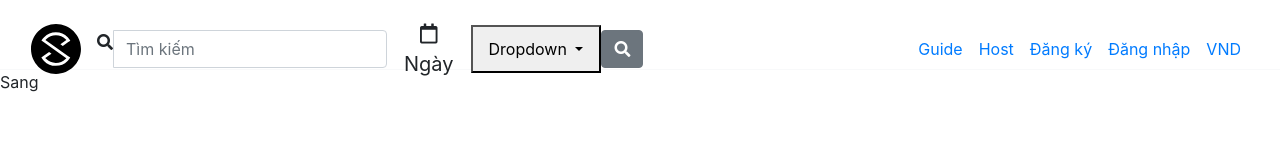
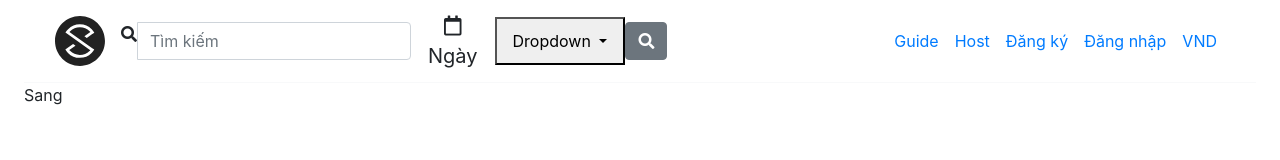
Before and after one commit to TranSangQST/luxstay-template, a plain HTML site: page index.html in a window 1280 px wide. Drawn offline with nearby package versions, Linux system fonts and the light colour scheme.

Commit message:
homepage header logo

```diff
--- a/assets/css/header.css
+++ b/assets/css/header.css
@@ -1,8 +1,23 @@
 
 
 .main-header{
-    height: var(--main-header-height);
+    /* height: var(--main-header-height); */
     /* background-color: aqua; */
+}
+
+
+
+.home-page-logo-link{
+
+}
+
+.home-page-logo-svg{
+    fill: #222222;
+}
+
+.home-page-logo-link:hover
+.home-page-logo-svg{
+    fill: #F65E39;
 }
 
 
@@ -13,6 +28,8 @@
 .main-header-search{
     flex: 1;
 }
+
+
 
 .main-header-input-group{
 
--- a/index.html
+++ b/index.html
@@ -14,12 +14,12 @@
     <title>Document</title>
 </head>
 <body>
-    <div class="home-page">
+    <div class="home-page px-4 py-0">
         <header class="main-header border-bottom border-light">
             <div class="container-fluid">
-                <nav class="navbar navbar-expand-lg">
-                    <a class="navbar-brand" href="#">
-                        <svg version="1.1" viewBox="0 0 50 50" class="svg-icon svg-fill" style="width: 50px; height: 50px;">
+                <nav class="navbar navbar-expand-lg py-0">
+                    <a class="navbar-brand home-page-logo-link" href="#">
+                        <svg version="1.1" viewBox="0 0 50 50" class="svg-icon svg-fill home-page-logo-svg" style="width: 50px; height: 50px;">
                             <path pid="0" d="M25.093 0c13.781.06 24.94 11.317 24.882 25.106C49.917 38.894 38.663 50.058 24.88 50 11.1 49.942-.059 38.683.001 24.894.057 11.106 11.31-.058 25.092 0zm11.801 31.9L14.398 16.053c.241-.26.48-.518.74-.777 2.7-2.687 5.971-4.031 9.775-4.015 3.804.015 7.064 1.388 9.741 4.098.238.241.476.482.694.743l-5.951 4.133 2.381 1.688 5.153-3.576v.02L39.33 16.7c-.692-1.203-1.584-2.325-2.616-3.39-3.231-3.292-7.167-4.947-11.788-4.967-4.6-.019-8.53 1.603-11.809 4.867a17.806 17.806 0 00-2.682 3.408l1.429 1.004 23.429 16.51c-.24.26-.48.518-.74.777-2.7 2.687-5.971 4.011-9.775 3.996-3.803-.016-7.063-1.37-9.74-4.08-.258-.26-.496-.521-.734-.782l6.111-4.251-.139-.181-2.183-1.528-5.373 3.735v-.021l-2.377 1.65a17.824 17.824 0 002.654 3.43c3.253 3.291 7.169 4.946 11.769 4.965 4.62.021 8.549-1.602 11.83-4.866 1.06-1.075 1.96-2.21 2.682-3.406l-2.383-1.67z">
                             </path>
                         </svg>
```
